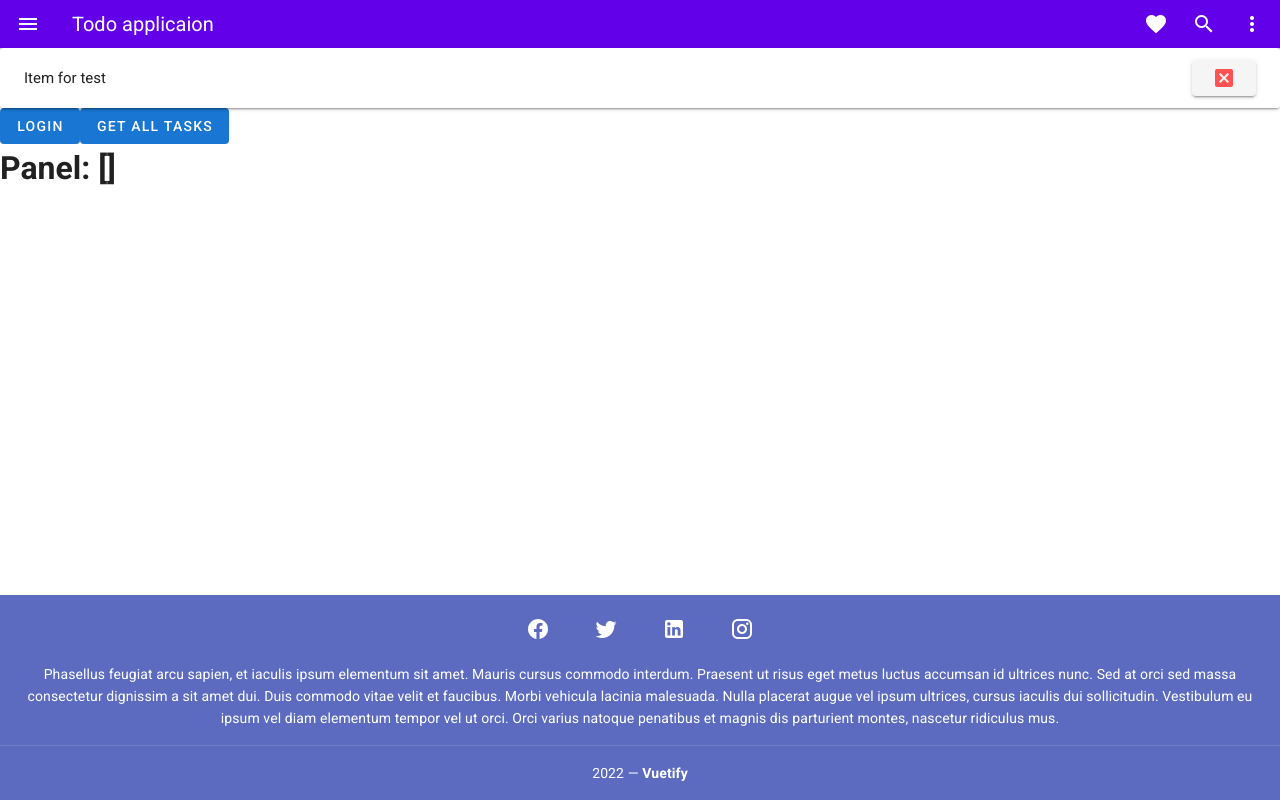
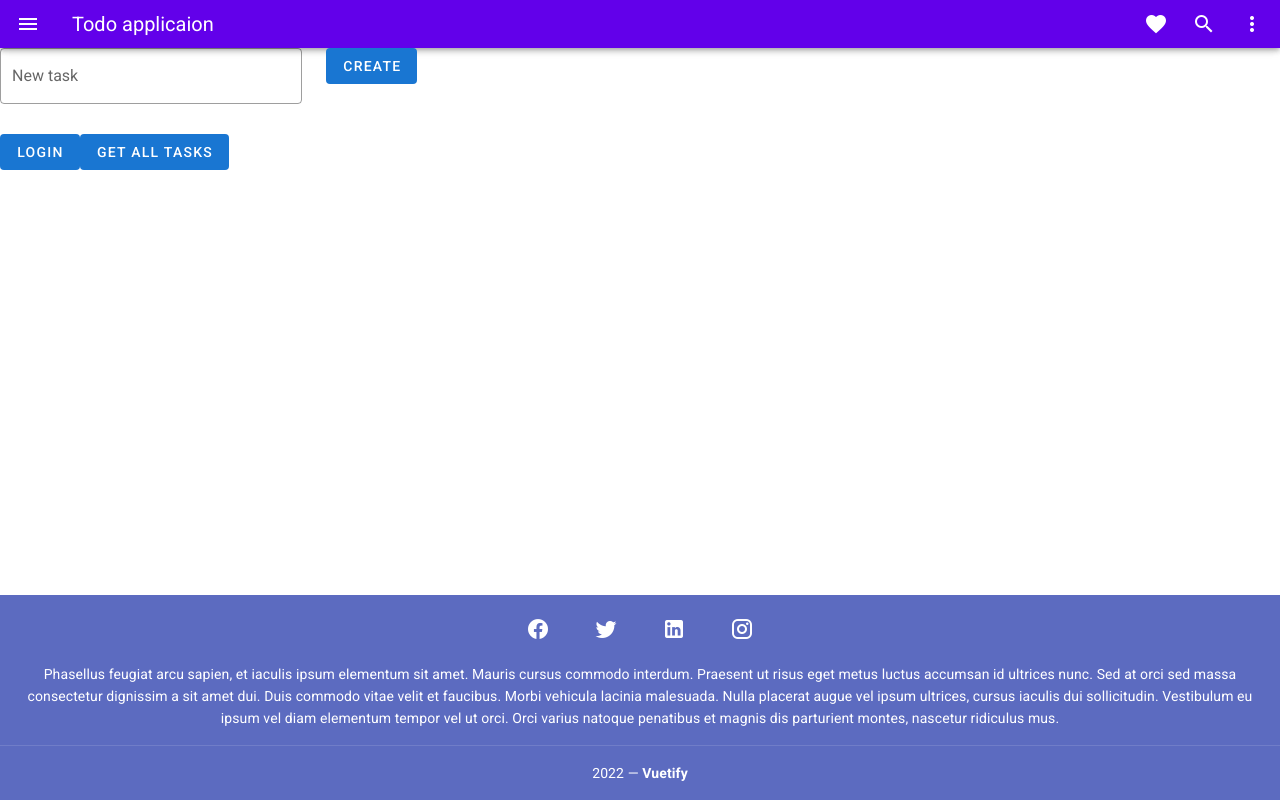
Before and after one commit to nuttakarn-nj/vue2-todo, a Vue app: page /todo in a window 1280 px wide. Built offline with nearby package versions, Linux system fonts and the light colour scheme.

Commit message:
create task

```diff
--- /dev/null
+++ b/src/apiServices/createTask.ts
@@ -0,0 +1,40 @@
+import axios from "axios";
+import { FIND_ALL_TASKS_URL } from "../Setting";
+
+export interface ICreateTaskPayloads {
+  taskName: string;
+  token: string;
+}
+
+export interface ICreateTaskResponse {
+  data?: {
+    success: boolean;
+  };
+  error?: any;
+}
+
+export const createTask = async (payloads: ICreateTaskPayloads): Promise<ICreateTaskResponse> => {
+  let response;
+  const body = { text: payloads.taskName };
+  const headers = {
+    Authorization: `Bearer ${payloads.token}`,
+    "Content-Type": "application/json",
+    transactionID: "test_transaction_id",
+  };
+
+  try {
+    const data = (await axios.post(FIND_ALL_TASKS_URL, body, { headers })).data;
+
+    response = {
+      data: {
+        success: data.ID ? true : false,
+      },
+    };
+  } catch (e) {
+    response = {
+      error: e,
+    };
+  }
+
+  return response;
+};
--- a/src/apiServices/index.ts
+++ b/src/apiServices/index.ts
@@ -1,6 +1,15 @@
 export { ILoginResponse, login } from "./login";
 export { IFindAllTasksResponse, findAllTasks } from "./findAllTasks";
-export { IRemoveTaskByIDPayloads, IRemoveTaskByIDResponse, removeTaskByID } from "./removeTaskByID";
+export {
+  IRemoveTaskByIDPayloads,
+  IRemoveTaskByIDResponse,
+  removeTaskByID,
+} from "./removeTaskByID";
+export {
+  ICreateTaskPayloads,
+  ICreateTaskResponse,
+  createTask,
+} from "./createTask";
 
 export interface ITask {
   text: string;
--- a/src/views/Todo.vue
+++ b/src/views/Todo.vue
@@ -1,23 +1,15 @@
 <template>
   <div class="login">
+    <v-row>
+      <v-col cols="12" sm="6" md="3">
+        <v-text-field label="New task" outlined v-model="input"></v-text-field>
+      </v-col>
+      <v-col cols="12" sm="6" md="3">
+        <v-btn depressed color="primary" @click="create"> Create </v-btn>
+      </v-col>
+    </v-row>
+
     <v-expansion-panels v-model="panel" multiple>
-      <v-expansion-panel>
-        <v-expansion-panel-header disable-icon-rotate>
-          Item for test
-          <template v-slot:actions>
-            <v-btn @click="clearError">
-              <v-icon color="error">mdi-close-box</v-icon>
-            </v-btn>
-          </template>
-        </v-expansion-panel-header>
-        <v-expansion-panel-content>
-          Lorem ipsum dolor sit amet, consectetur adipiscing elit, sed do
-          eiusmod tempor incididunt ut labore et dolore magna aliqua. Ut enim ad
-          minim veniam, quis nostrud exercitation ullamco laboris nisi ut
-          aliquip ex ea commodo consequat.
-        </v-expansion-panel-content>
-      </v-expansion-panel>
-
       <v-expansion-panel v-for="task in tasks" :key="task.ID">
         <v-expansion-panel-header>
           <h2>{{ task.text }}</h2>
@@ -39,20 +31,25 @@
 
     <v-btn depressed color="primary" @click="login"> LOGIN </v-btn>
     <v-btn depressed color="primary" @click="findAll"> GET ALL TASKS </v-btn>
-
-    <h1>Panel: {{ panel }}</h1>
   </div>
 </template>
 
 <script lang="ts">
 import { Vue } from "vue-property-decorator";
-import { login, findAllTasks, removeTaskByID, ITask } from "../apiServices";
+import {
+  login,
+  findAllTasks,
+  removeTaskByID,
+  createTask,
+  ITask,
+} from "../apiServices";
 
 interface ITodo {
   panel: number[];
   token: string;
   error: string;
   tasks: ITask[];
+  input: string;
 }
 
 const Component = Vue.extend({
@@ -62,12 +59,9 @@ const Component = Vue.extend({
     token: "",
     tasks: [],
     error: "",
+    input: "",
   }),
   methods: {
-    // control panel
-    clearError(): void {
-      this.panel = []; // close all panel
-    },
     async login(): Promise<void> {
       const result = await login();
 
@@ -98,6 +92,19 @@ const Component = Vue.extend({
         alert(`Error: ${this.error}`);
       }
     },
+    async create(): Promise<void> {
+      const result = await createTask({
+        taskName: this.input,
+        token: this.token,
+      });
+
+      if (result.data?.success) {
+        await this.findAll();
+      } else {
+        this.error = JSON.stringify(result.error);
+        alert(`Error: ${this.error}`);
+      }
+    },
   },
 });
 
```
